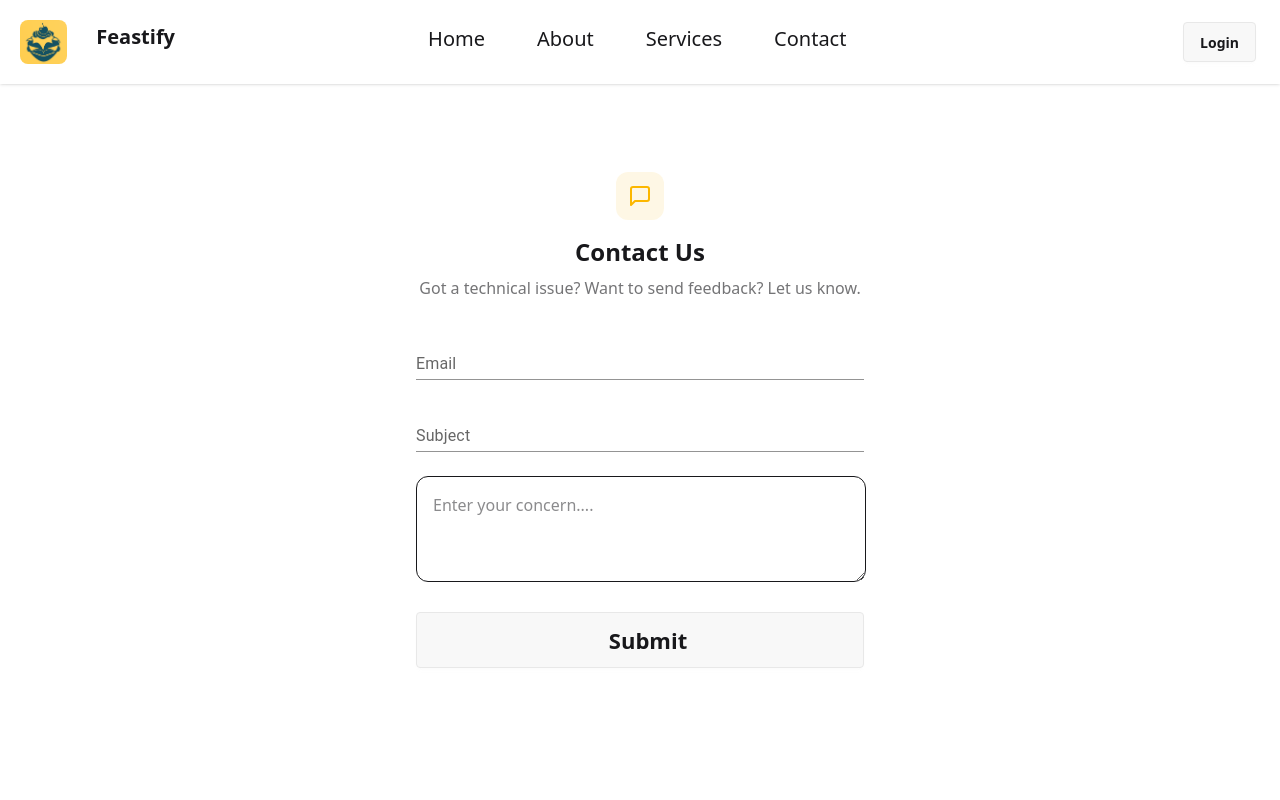
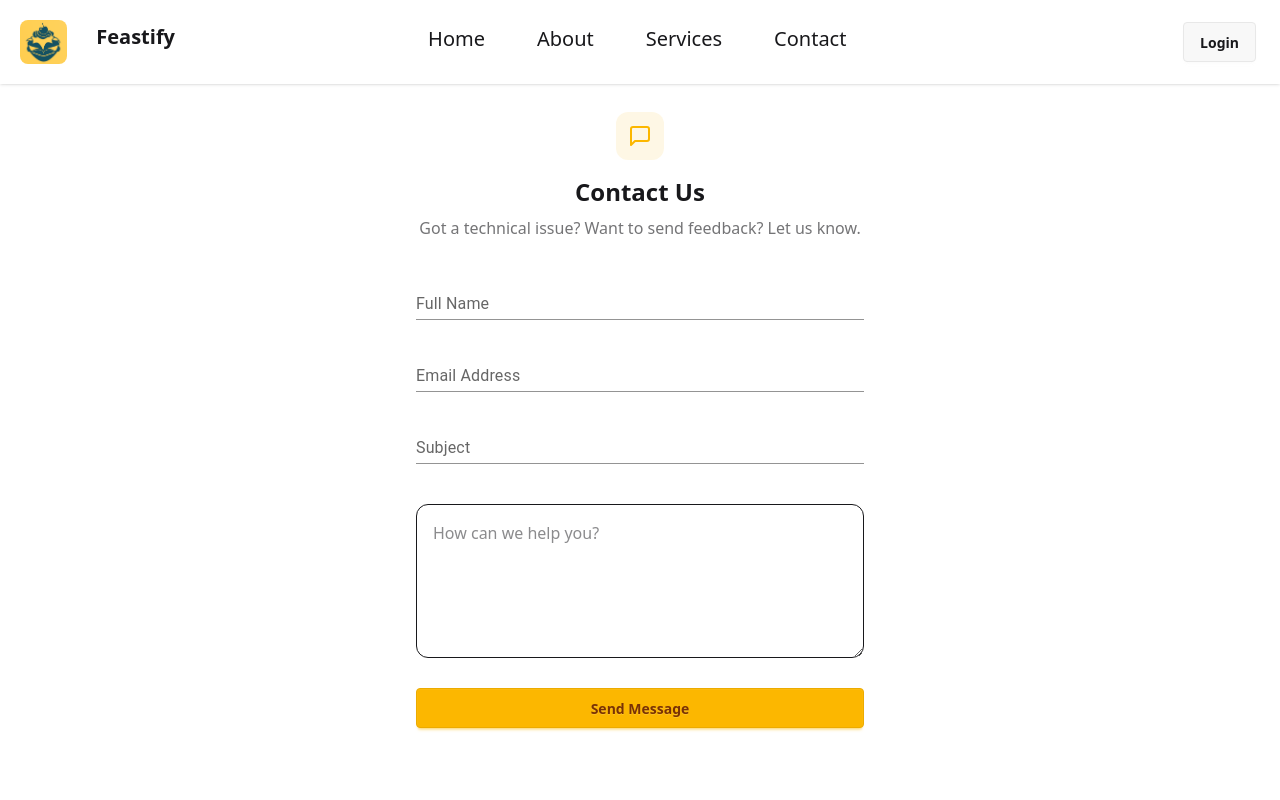
Before and after one commit to adwaithpvk45/Catering_App, a React (Vite) app in the folder frontend/Catering_App/: page /contact in a window 1280 px wide. Shown: the top 800 px of the page. Built offline with nearby package versions, Linux system fonts and the light colour scheme.

Commit message:
feat: add Contact page with form validation and complaint submission functionality

```diff
--- a/frontend/Catering_App/src/Pages/Contact.jsx
+++ b/frontend/Catering_App/src/Pages/Contact.jsx
@@ -1,42 +1,34 @@
 import { TextareaAutosize, TextField } from '@mui/material';
 import { Field, Form, Formik } from 'formik';
-import { CookingPot, EyeOff, MessageSquare } from 'lucide-react';
+import { CookingPot, EyeOff, MessageSquare, Loader2 } from 'lucide-react';
 import React from 'react'
 import { Link } from 'react-router-dom';
+import toast from 'react-hot-toast';
+import { submitComplaint } from '../api/public/complaints';
 
 function Contact() {
 
   const validate = (values) => {
     const errors = {};
-    console.log(values)
     if (!values.fullName) {
       errors.fullName = 'Name is required';
-      toast.error(errors.fullName);
     }
     if (!values.email) {
       errors.email = 'Email is required';
-      toast.error(errors.email);
     } else if (!/^[A-Z0-9._%+-]+@[A-Z0-9.-]+\.[A-Z]{2,}$/i.test(values.email)) {
       errors.email = 'Invalid email address';
-      toast.error(errors.email);
     }
-    if (!values.password) {
-      errors.password = 'Password is required';
-      toast.error(errors.password);
-    } else if (values.password.length < 8) {
-      errors.password = 'Password must be at least 8 characters';
-      toast.error(errors.password);
-    } else if (!/[A-Z]/.test(values.password)) {
-      errors.password = 'Must contain at least one uppercase letter';
-      toast.error(errors.password);
-    } else if (!/[0-9]/.test(values.password)) {
-      errors.password = 'Must contain at least one number';
-      toast.error(errors.password);
+    if (!values.subject) {
+      errors.subject = 'Subject is required';
     }
-    if(!values.role){
-     errors.role = "Role should be selected"
-     toast.error(errors.role)
+    if (!values.message) {
+      errors.message = 'Message is required';
     }
+
+    // Show first error in toast if any
+    const firstError = Object.values(errors)[0];
+    if (firstError) toast.error(firstError);
+
     return errors;
   };
 
@@ -54,40 +46,47 @@ function Contact() {
           </div>
         </div>
         <Formik
-  initialValues={{ fullName: '', email: '', password: '' }}
+          initialValues={{ fullName: '', email: '', subject: '', message: '' }}
           validate={validate}
           validateOnChange={false}
-  onSubmit={  async(values, { setSubmitting}) => {
-   try{
-    console.log(values)
-    // signUp(values);
-    toast.success("Success")
+          onSubmit={async (values, { setSubmitting, resetForm }) => {
+            try {
+              const res = await submitComplaint(values);
+              toast.success(res.message || "Complaint submitted successfully!");
+              resetForm();
+            } catch (error) {
+              toast.error(error.message || "Failed to submit complaint.");
+            } finally {
               setSubmitting(false);
-  }catch(error){
-    toast.error("SignUp unsuccessfull!")
             }
           }}
         >
-             {({handleSubmit,isSubmitting})   =>
-                      (
+          {({ handleSubmit, isSubmitting }) => (
             <Form className='space-y-6' onSubmit={handleSubmit}>
               <div>
-              <Field as={TextField} className="w-full pl-10" variant="standard" type="text" name="Email" label="Email"></Field>
+                <Field as={TextField} className="w-full" variant="standard" type="text" name="fullName" label="Full Name" />
               </div>
               <div>
-             <Field type="name" name="name" className="w-full pl-10" as={TextField} variant="standard" label="Subject"></Field>
+                <Field as={TextField} className="w-full" variant="standard" type="email" name="email" label="Email Address" />
               </div>
               <div>
-             <Field as={TextareaAutosize} name="description" minRows={3} placeholder="Enter your concern...." className="w-[450px] h-[450px] p-4 border-1 rounded-xl"/>
+                <Field as={TextField} className="w-full" variant="standard" type="text" name="subject" label="Subject" />
               </div>
-            <button className="btn btn-md lg:btn-lg xl:btn-xl w-full pl-10" type="submit" disabled={isSubmitting}>
-              {isSubmitting?(<>
-              <Loader2 className='size-5 animate-spin'/>
-              Loading ...
-              </>):(
-               "Submit"
-               )}</button>
-          </Form>)}
+              <div>
+                <Field as={TextareaAutosize} name="message" minRows={5} placeholder="How can we help you?" className="w-full p-4 border rounded-xl mt-4 focus:outline-warning" />
+              </div>
+              <button className="btn btn-warning w-full" type="submit" disabled={isSubmitting}>
+                {isSubmitting ? (
+                  <>
+                    <Loader2 className='size-5 animate-spin mr-2'/>
+                    Submitting...
+                  </>
+                ) : (
+                  "Send Message"
+                )}
+              </button>
+            </Form>
+          )}
         </Formik>
         </div>
        </div>
```
Lines whose indentation alone changed are shown as unchanged.
